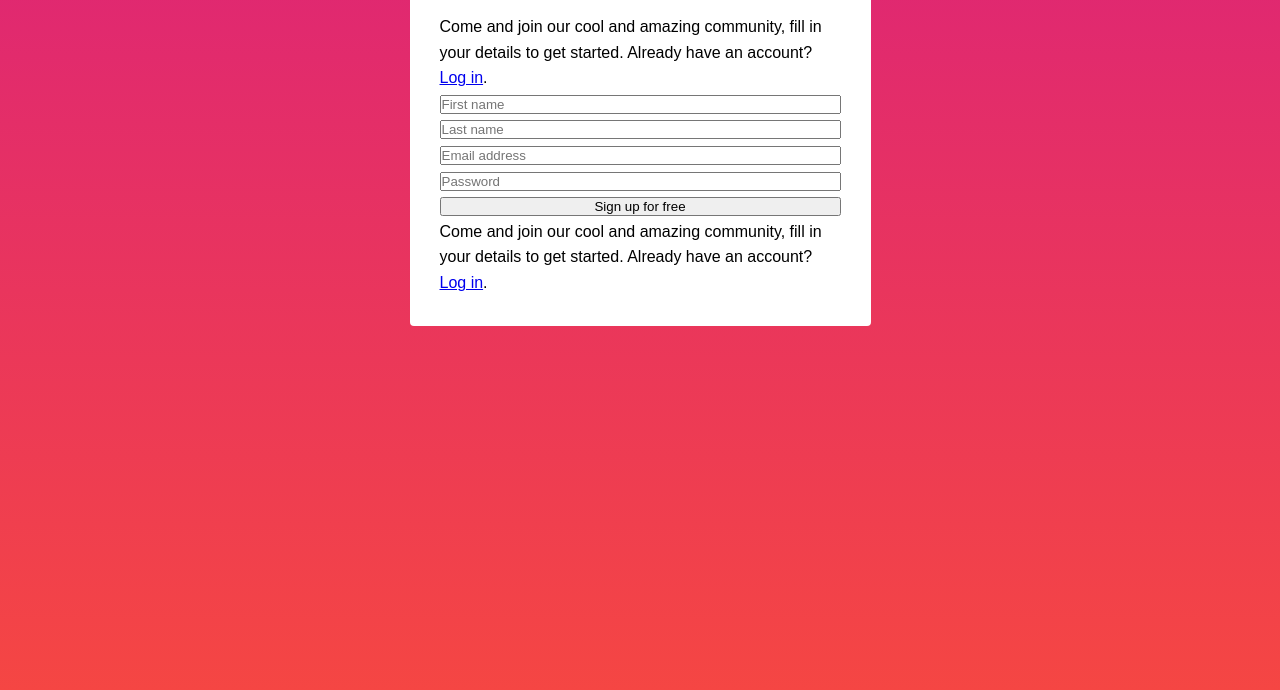
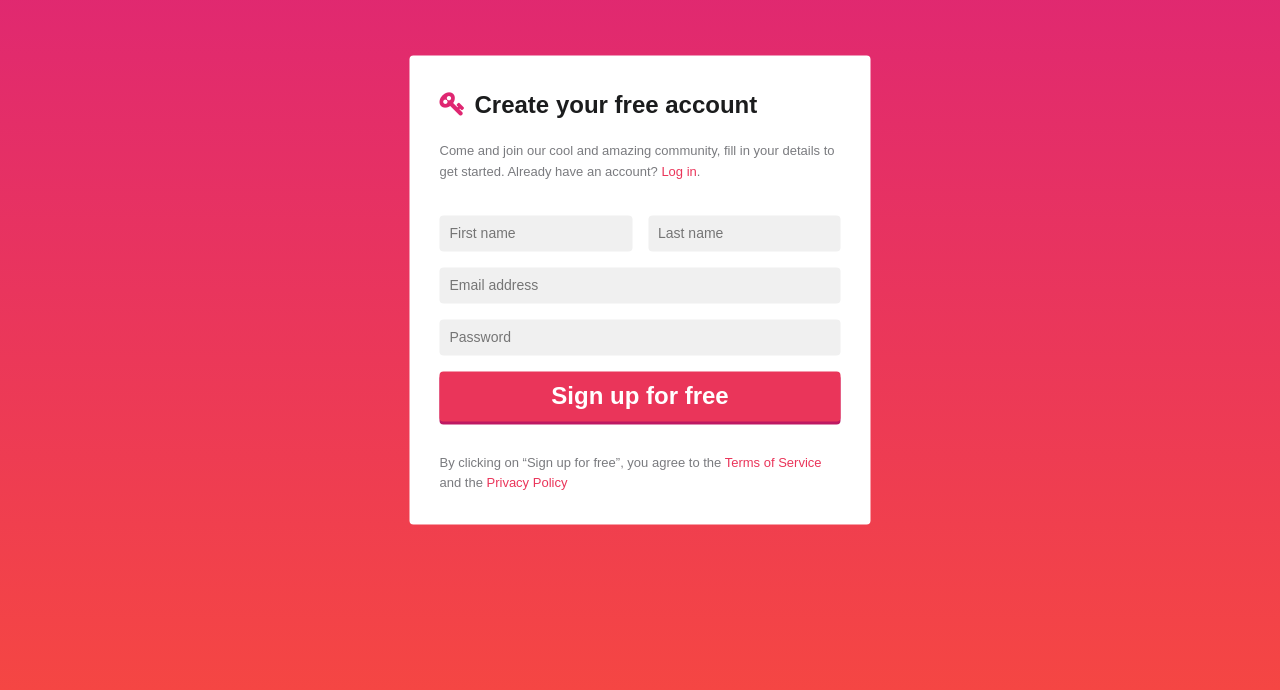
Before and after one commit to MikhailMedinskiy/forms, a plain HTML site: page index.html in a window 1280 px wide. Shown: the part 110-800 px from the top of the page. Drawn offline with Linux system fonts and the light colour scheme; files whose address does not match are found by name.

Commit message:
finished form

```diff
--- a/css/scss/style.scss
+++ b/css/scss/style.scss
@@ -52,17 +52,81 @@ body{
 	background: #fff;
 	border-radius: 4px;
 	padding: 30px;
+	position: absolute;
+	left: 50%;
+	top: 50%;
+	transform: translate(-50%,-50%);
+
 }
 
 .form{
 	width: 100%;
-	&__red{
-		color: red;
+	&__title{
+		font-size: 24px;
+		color: #1b1c1d;
+		margin: 0 0 16px 0;
+		&:before{
+			font-family: fontawesome;
+			content: "\f084";
+			margin-right: 10px;
+			color: #df2671;
+			font-size: 25px;
+		}
+	}
+	&__inputs{
+		padding: 24px 0;
+	}
+	&__text{
+		color: #7a7b7f;
+		font-size: 13px
+	}
+	&__link{
+		color: #ea355a;
+		text-decoration: none;
+	}
+	&__input{
+		width: 100%;
+		font-size: 14px;
+		padding: 10px;
+		margin: 8px 0;
+		border:none;
+		background-color: #f0f0f0;
+		border-radius: 4px;
 	}
 }
-input{
-	width: 100%;
-	& ::input-placeholder{
-		color: red;
+
+.col-half{
+	width: 50%;
+	padding: 0 8px;
+	float: left;
+	&:first-child{
+		padding-left: 0;
+	}
+	&:last-child{
+		padding-right: 0;
 	}
 }
+
+.btn{
+	color: #fff;
+	font-size: 24px;
+	font-weight: bold;
+	text-align: center;
+	padding: 11px 5px;
+	display: inline-block;
+	width: 100%;
+	background-color: #ea355a;
+	box-shadow: 0 3px 0 #bd1962;
+	border-radius: 4px;
+	border: none;
+	background-color: #ea355a;
+	margin: 8px 0;
+	cursor: pointer;
+	transition: 0.2s;
+	&:hover{
+		box-shadow: 0 3px 0 darken(#bd1962, 16%);
+	}
+	&:focus{
+		box-shadow: 0 2px 0 darken(#bd1962, 16%);
+	}
+}
--- a/index.html
+++ b/index.html
@@ -22,7 +22,7 @@
 				<div class="form__inputs">
 					<div class="row">
 						<div class="col-half">
-							<input type="text" class='form_input' placeholder="First name">
+							<input type="text" class='form__input' placeholder="First name">
 						</div>
 						<div class="col-half">
 							<input type="text" class="form__input" placeholder="Last name">
@@ -34,7 +34,8 @@
 					<input type="submit" class="btn" value="Sign up for free">
 				</div>
 
-				<p class="form__text">Come and join our cool and amazing community, fill in your details to get started. Already have an account? <a href="#" class="form__link">Log in</a>.</p>
+				<p class="form__text">By clicking on “Sign up for free”, you agree to the <a href="#" class="form__link">Terms of Service</a> and
+the <a href="#" class="form__link">Privacy Policy</a></p>
 			</form>
 
 		</div>
```
Also changed, not shown: css/style.css, 1 other file.
